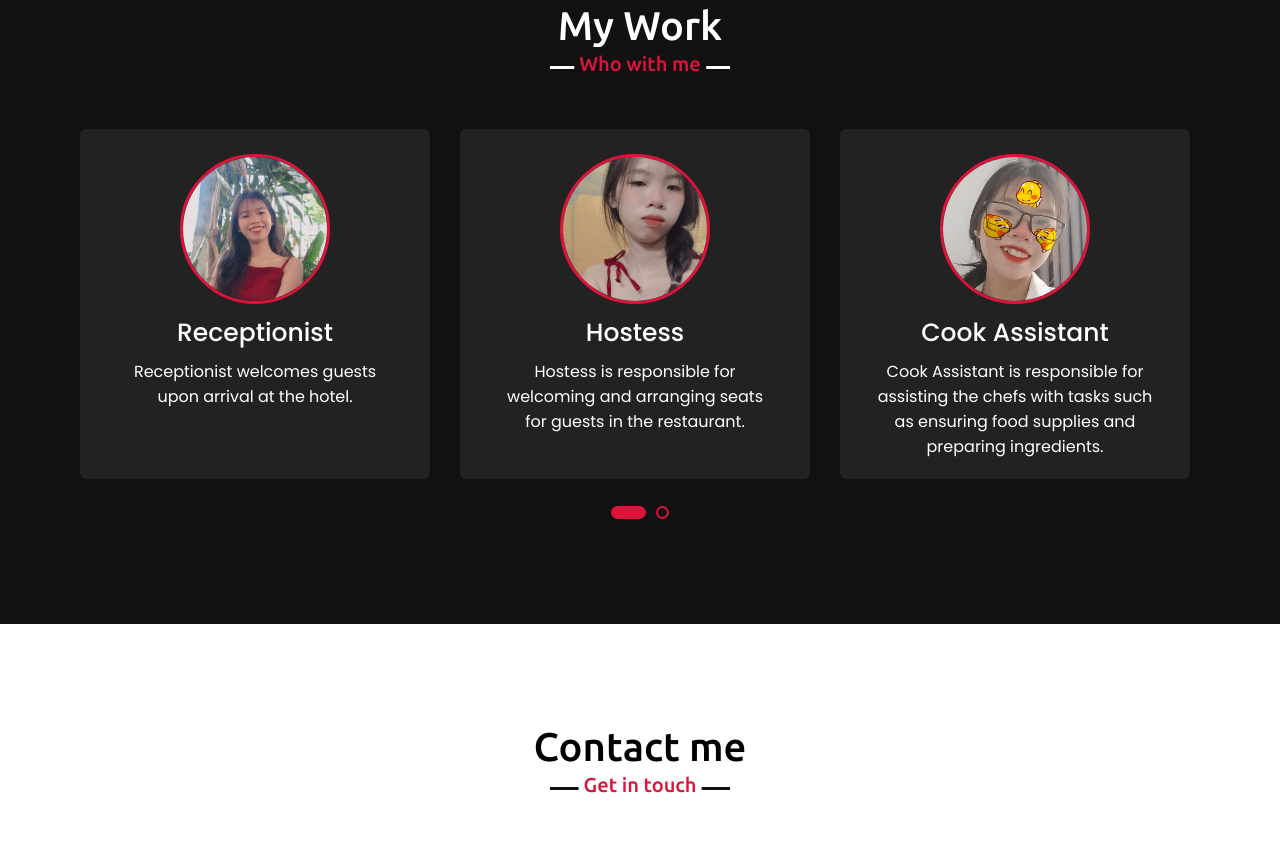
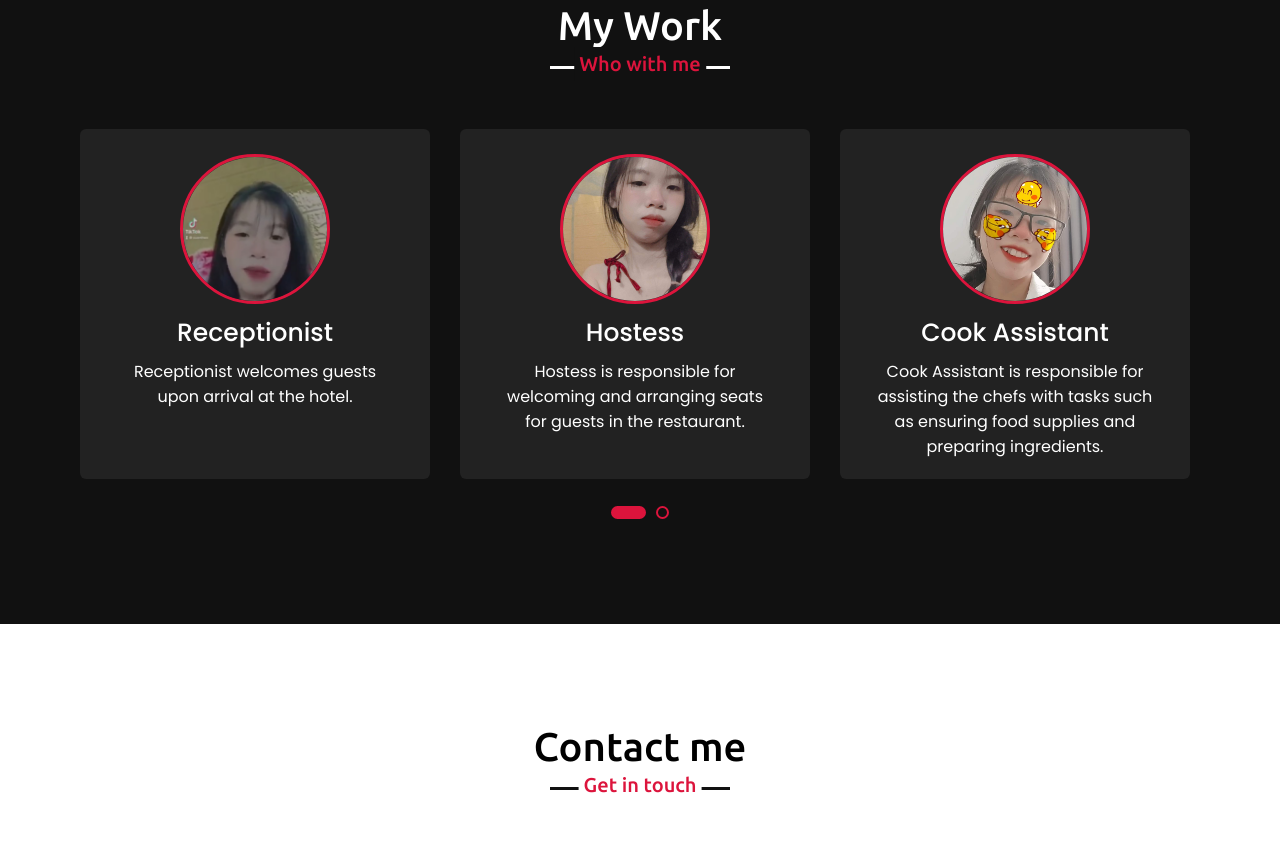
Before and after one commit to BaoDV1206/MyCV_XuanThu, a plain HTML site: page index.html in a window 1280 px wide. Shown: the part 2785-3632 px from the top of the page. Drawn offline with nearby package versions, Linux system fonts and the light colour scheme.

Commit message:
Update index.html

```diff
--- a/index.html
+++ b/index.html
@@ -180,7 +180,7 @@
                 <div class="carousel owl-carousel">
                     <div class="card">
                         <div class="box">
-                            <img src="img/XuanThu3.jpg" alt="">
+                            <img src="img/XuanThu8.jpg" alt="">
                         <div class="text">Receptionist</div>
                         <p>Receptionist welcomes guests upon arrival at the hotel.</p>
                         </div>
```
